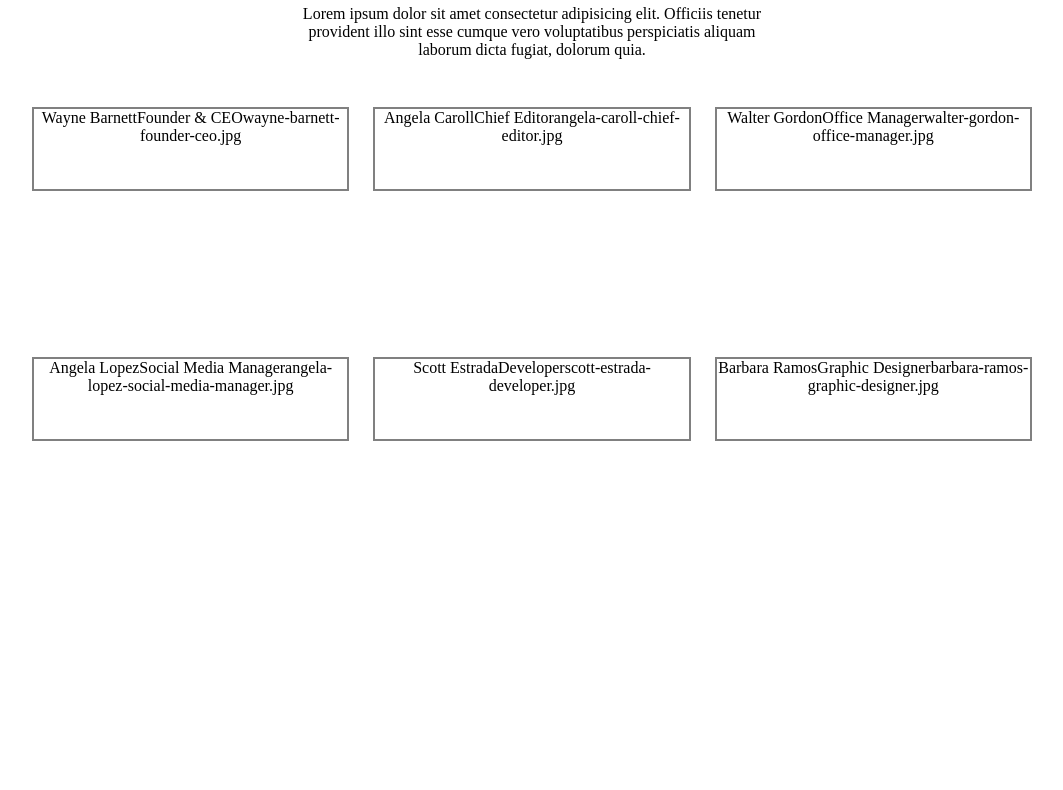
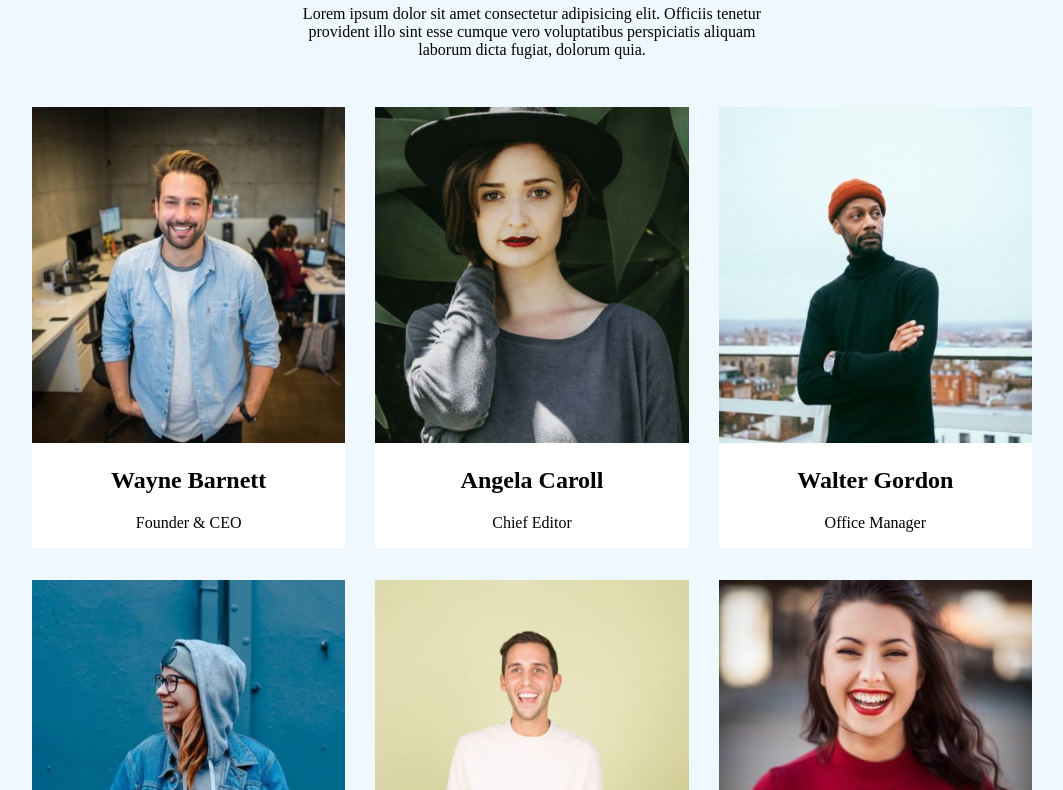
Before and after one commit to CristianN01/js-our-team, a plain HTML site: page index.html in a window 1280 px wide. Shown: the part 62-852 px from the top of the page, without its empty margins (108-1171 px from the left). Before the commit the page ends 800 px from the top, so only its background shows below. Drawn offline with Linux system fonts and the light colour scheme.

Commit message:
migliorato documento dom e aggiunta di foto nel dom

```diff
--- a/CSS/style.css
+++ b/CSS/style.css
@@ -1,3 +1,7 @@
+body{
+    background-color: aliceblue;
+}
+
 .articles{
     padding: 2rem;
     display: flex;
@@ -17,14 +21,14 @@ section.title > p{
 }
 
 article.card{
-    height: 5rem;
     width: calc((100% / 3) - 20px);
-    border: 2px solid gray;
     text-align: center;
+    margin-bottom: 2rem;
+    background-color: white;
 
 
 }
 
 img{
-    width: 20px;
+    width: 100%;
 }
--- a/JS/script.js
+++ b/JS/script.js
@@ -53,9 +53,21 @@ const cardContainer = document.querySelector('section.articles')
 for (let index = 0; index < ourTeam.length; index++) {
      const cards = document.createElement('article')
      cards.classList.add('card')
+
+     const nameEl = document.createElement('h2')
+     nameEl.classList.add('title')
+     nameEl.append(ourTeam[index].nome)
+
+     const jobEl = document.createElement('p')
+     jobEl.classList.add('job')
+     jobEl.append(ourTeam[index].ruolo)
+
+
+     const imgEl = document.createElement('img');
+     imgEl.src = `./img/${ourTeam[index].foto}`
+
+     cards.appendChild(imgEl)
+     cards.appendChild(nameEl)
+     cards.appendChild(jobEl)
      cardContainer.appendChild(cards)
-
-     cards.append(ourTeam[index].nome)
-     cards.append(ourTeam[index].ruolo)
-     cards.append(ourTeam[index].foto)
     }
```
